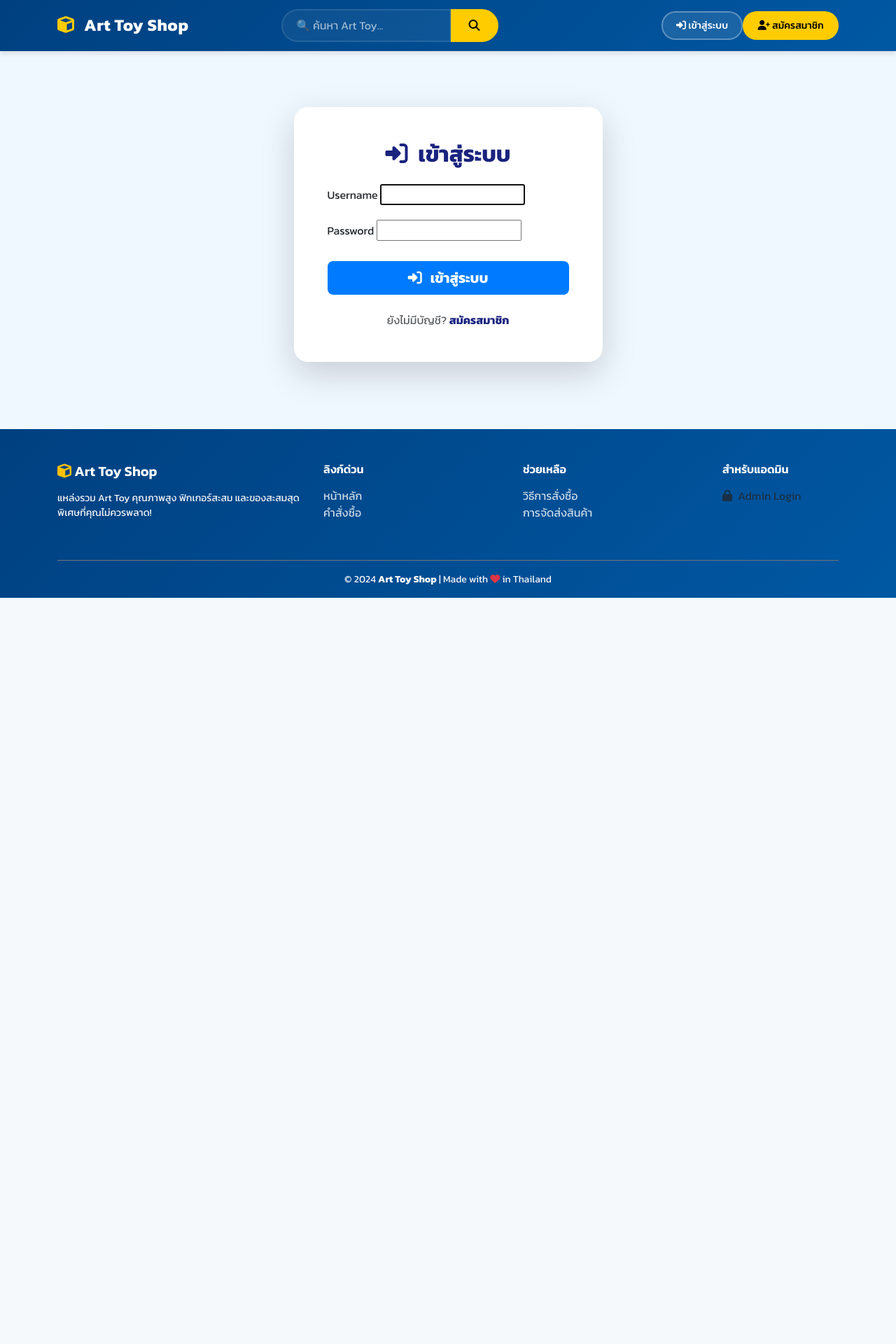
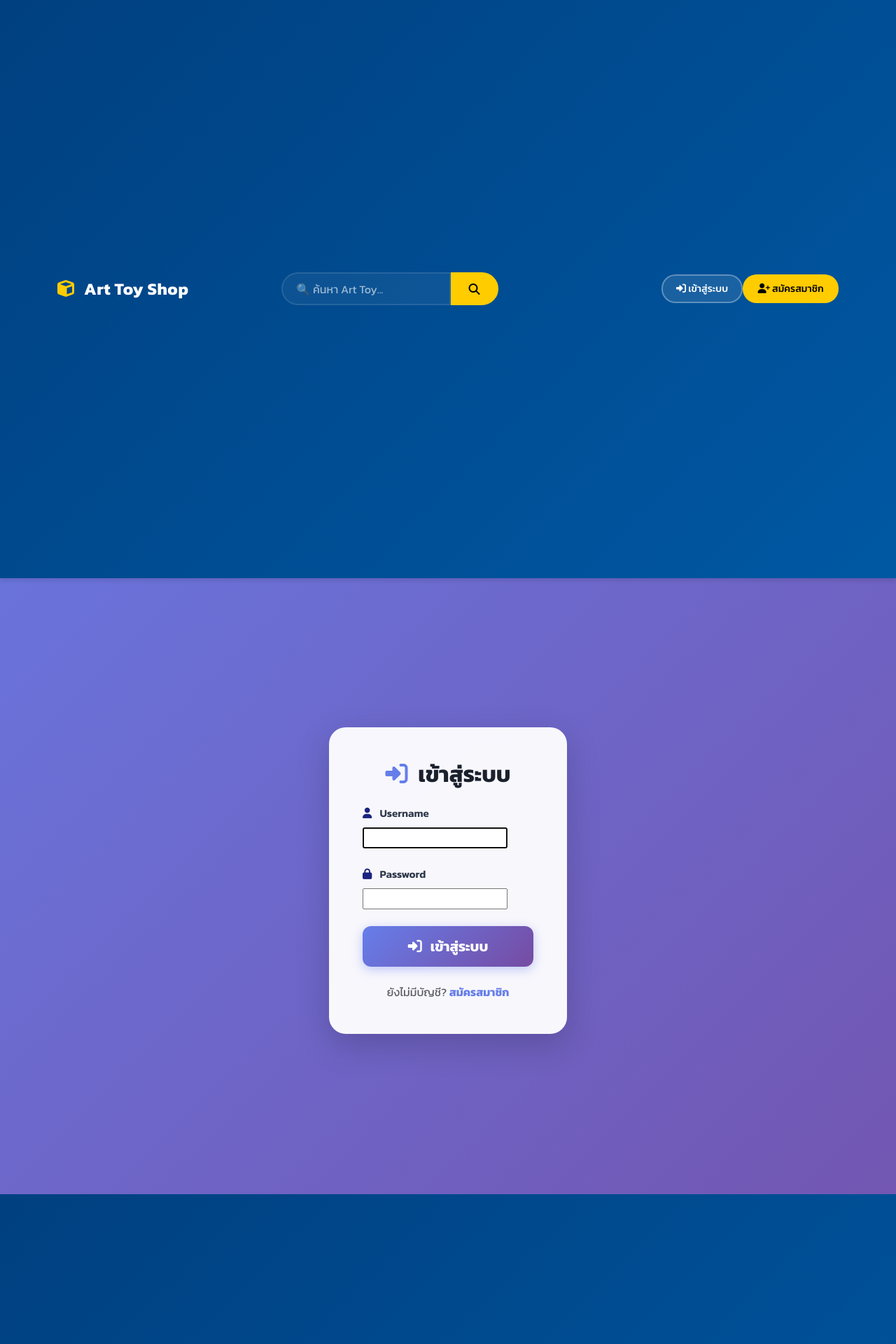
Before and after one commit to Oatnaka/maiarttoy, a Django app: page /login/ in a window 1280 px wide. Shown: the top 1920 px of the page at 70% size. Before the commit the page ends 854 px from the top, so only its background shows below. Run offline with Django 5.2, Linux system fonts and the light colour scheme.

Commit message:
Update login.html

```diff
--- a/shop/templates/shop/login.html
+++ b/shop/templates/shop/login.html
@@ -5,14 +5,14 @@
 {% block title %}เข้าสู่ระบบ Art Toy Shop{% endblock %}
 
 {% block content %}
-<div class="container py-5">
-    <div class="row justify-content-center">
-        <div class="col-md-6 col-lg-5">
+<div class="container">
+    <div class="row justify-content-center w-100">
+        <div class="col-md-6 col-lg-5 col-xl-4">
 
             <div class="card modern-card shadow-lg border-0">
                 <div class="card-body p-5">
 
-                    <h2 class="text-center mb-4 fw-bold text-primary-blue">
+                    <h2 class="text-center mb-4 fw-bold text-header">
                         <i class="fas fa-sign-in-alt me-2"></i> เข้าสู่ระบบ
                     </h2>
 
@@ -39,22 +39,33 @@
 
                         {# วนลูปแสดงฟิลด์ฟอร์ม #}
                         {% for field in form %}
-                            <div class="mb-3">
-                                <label for="{{ field.id_for_label }}" class="form-label">{{ field.label }}</label>
+                            <div class="mb-4">
+                                <label for="{{ field.id_for_label }}" class="form-label fw-semibold">
+                                    {% if field.name == 'username' %}
+                                        <i class="fas fa-user me-2 text-primary-blue"></i>
+                                    {% elif field.name == 'password' %}
+                                        <i class="fas fa-lock me-2 text-primary-blue"></i>
+                                    {% endif %}
+                                    {{ field.label }}
+                                </label>
 
                                 {# ✅ แก้ไข: ใช้การแสดงผล field มาตรฐานของ Django ({{ field }}) #}
                                 {# ต้องมั่นใจว่าใน forms.py/views.py ได้เพิ่ม class='form-control' ให้กับ widget แล้ว #}
-                                {{ field }}
+                                <div class="input-group-modern">
+                                    {{ field }}
+                                </div>
 
                                 {% for error in field.errors %}
-                                    <div class="text-danger small mt-1">{{ error }}</div>
+                                    <div class="text-danger small mt-2">
+                                        <i class="fas fa-exclamation-circle me-1"></i>{{ error }}
+                                    </div>
                                 {% endfor %}
                             </div>
                         {% endfor %}
 
                         {# ปุ่มเข้าสู่ระบบ #}
                         <div class="d-grid gap-2 mt-4">
-                            <button type="submit" class="btn btn-lg btn-primary-blue">
+                            <button type="submit" class="btn btn-lg btn-primary-blue btn-modern">
                                 <i class="fas fa-sign-in-alt me-2"></i> เข้าสู่ระบบ
                             </button>
                         </div>
@@ -90,32 +101,122 @@
     }
 
     body {
-        background-color: var(--bg-light);
+        background: linear-gradient(135deg, #667eea 0%, #764ba2 100%);
+        min-height: 100vh;
     }
+
+    .container {
+        min-height: 100vh;
+        display: flex;
+        align-items: center;
+        justify-content: center;
+    }
+
     .text-primary-blue {
         color: var(--dark-blue) !important;
     }
 
     .modern-card {
-        border-radius: 20px;
-        box-shadow: 0 10px 30px var(--shadow-color);
+        border-radius: 24px;
+        box-shadow: 0 20px 60px rgba(0, 0, 0, 0.3);
+        backdrop-filter: blur(10px);
+        background: rgba(255, 255, 255, 0.95);
+        animation: slideIn 0.5s ease-out;
+    }
+
+    @keyframes slideIn {
+        from {
+            opacity: 0;
+            transform: translateY(30px);
+        }
+        to {
+            opacity: 1;
+            transform: translateY(0);
+        }
     }
 
     .btn-primary-blue {
-        background-color: var(--primary-blue);
+        background: linear-gradient(135deg, #667eea 0%, #764ba2 100%);
         color: white;
-        border-radius: 8px;
+        border: none;
+        border-radius: 12px;
         font-weight: bold;
-        transition: background-color 0.2s;
+        padding: 14px;
+        transition: all 0.3s ease;
+        box-shadow: 0 4px 15px rgba(102, 126, 234, 0.4);
     }
+
     .btn-primary-blue:hover {
-        background-color: #0056b3;
-        color: white;
+        transform: translateY(-2px);
+        box-shadow: 0 6px 20px rgba(102, 126, 234, 0.6);
+        background: linear-gradient(135deg, #764ba2 0%, #667eea 100%);
+    }
+
+    .btn-primary-blue:active {
+        transform: translateY(0);
     }
 
     /* CSS สำหรับฟอร์ม */
-    .form-control-lg {
-        height: calc(2.5em + .75rem + 2px);
+    .form-label {
+        color: #2d3748;
+        font-size: 0.95rem;
+        margin-bottom: 8px;
+    }
+
+    .form-control {
+        border: 2px solid #e2e8f0;
+        border-radius: 12px;
+        padding: 12px 16px;
+        font-size: 1rem;
+        transition: all 0.3s ease;
+        background-color: #f8fafc;
+    }
+
+    .form-control:focus {
+        border-color: #667eea;
+        box-shadow: 0 0 0 4px rgba(102, 126, 234, 0.1);
+        background-color: white;
+        outline: none;
+    }
+
+    .input-group-modern {
+        position: relative;
+    }
+
+    .alert {
+        border-radius: 12px;
+        border: none;
+        padding: 14px 18px;
+        font-weight: 500;
+    }
+
+    .alert-danger {
+        background-color: #fee2e2;
+        color: #991b1b;
+    }
+
+    a.text-primary-blue {
+        color: #667eea !important;
+        transition: color 0.2s ease;
+    }
+
+    a.text-primary-blue:hover {
+        color: #764ba2 !important;
+    }
+
+    h2 i {
+        color: #667eea;
+    }
+
+    .text-header {
+        color: #1a202c !important;
+    }
+
+    /* Fix for full width on mobile */
+    @media (max-width: 768px) {
+        .col-md-6 {
+            max-width: 90%;
+        }
     }
 </style>
 {% endblock %}
```
